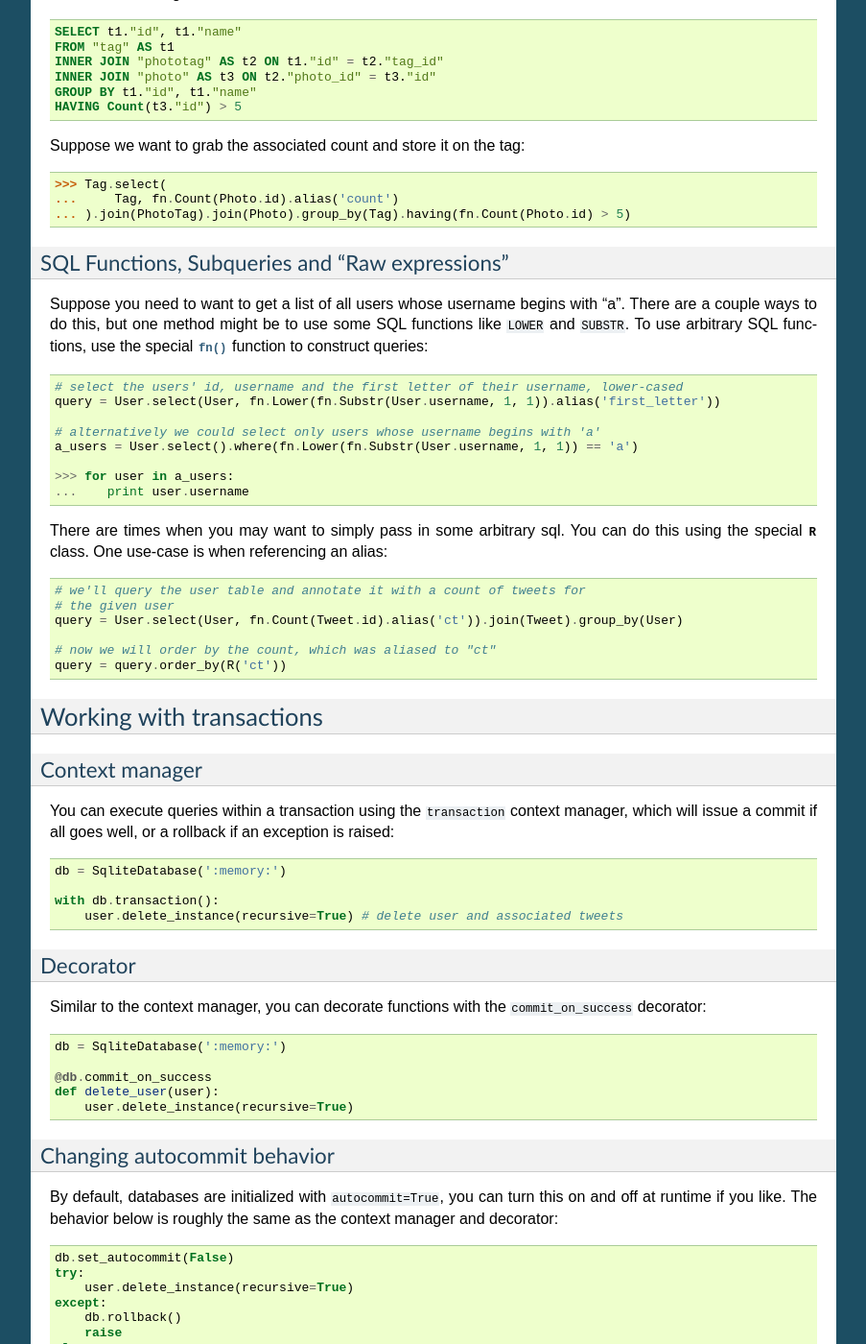
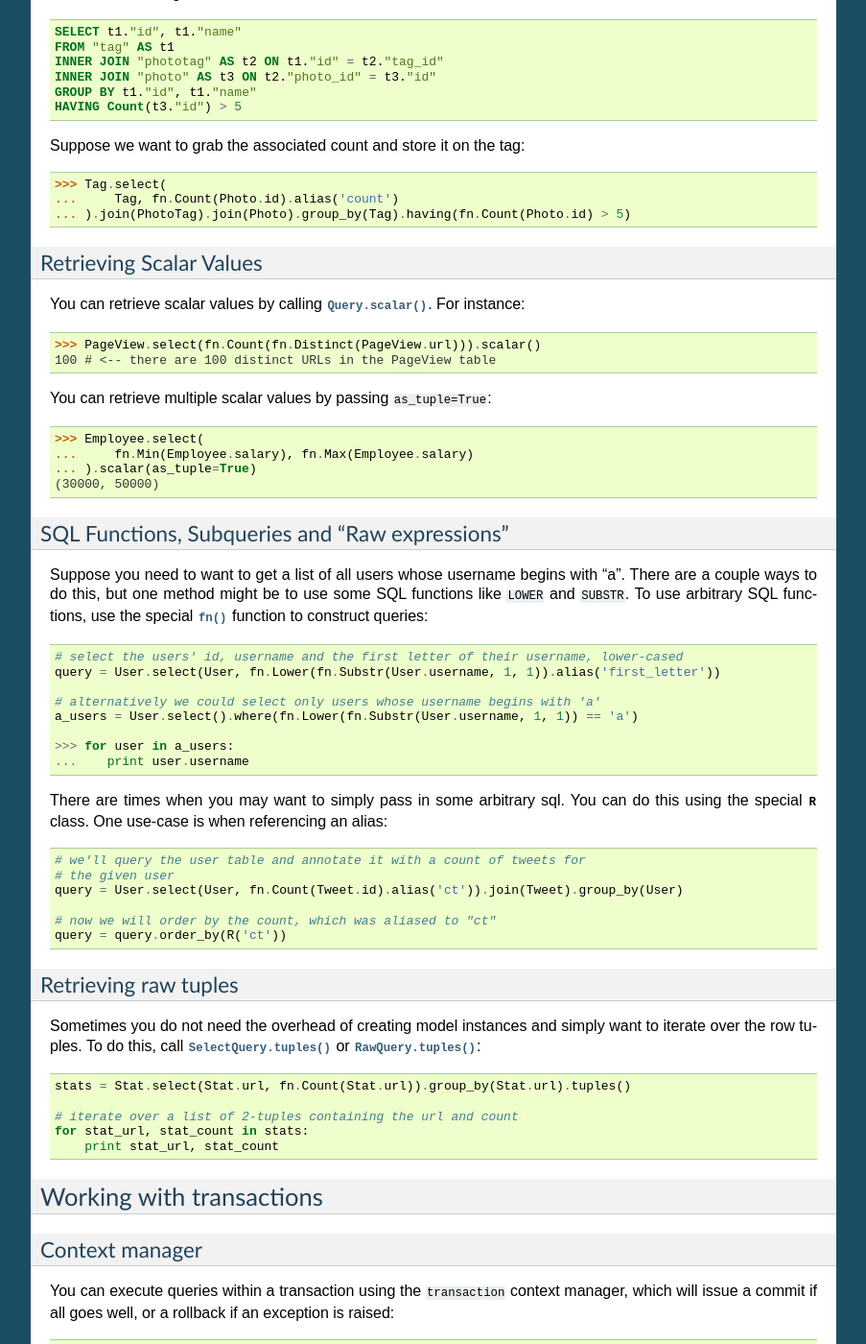
Before and after one commit to coleifer/peewee, a Sphinx documentation site: the page built from docs/peewee/cookbook.rst, in a window 1280 px wide and 1400 px high, scrolled down 8967 px. Shown: the whole window at 96% size, without its empty margins (198-1101 px from the left). Built offline with Sphinx 7.4.7, drawn with Linux system fonts in a browser that asks for light colours; some of the changed text lies outside the part shown.

Commit message:
Documenting tuples() and also adding a note about scalar()

```diff
--- a/docs/peewee/cookbook.rst
+++ b/docs/peewee/cookbook.rst
@@ -651,6 +651,26 @@ Suppose we want to grab the associated count and store it on the tag:
     ... ).join(PhotoTag).join(Photo).group_by(Tag).having(fn.Count(Photo.id) > 5)
 
 
+Retrieving Scalar Values
+^^^^^^^^^^^^^^^^^^^^^^^^
+
+You can retrieve scalar values by calling :py:meth:`Query.scalar`.  For instance:
+
+.. code-block:: python
+
+    >>> PageView.select(fn.Count(fn.Distinct(PageView.url))).scalar()
+    100 # <-- there are 100 distinct URLs in the PageView table
+
+You can retrieve multiple scalar values by passing ``as_tuple=True``:
+
+.. code-block:: python
+
+    >>> Employee.select(
+    ...     fn.Min(Employee.salary), fn.Max(Employee.salary)
+    ... ).scalar(as_tuple=True)
+    (30000, 50000)
+
+
 SQL Functions, Subqueries and "Raw expressions"
 ^^^^^^^^^^^^^^^^^^^^^^^^^^^^^^^^^^^^^^^^^^^^^^^
 
@@ -682,6 +702,22 @@ alias:
 
     # now we will order by the count, which was aliased to "ct"
     query = query.order_by(R('ct'))
+
+
+Retrieving raw tuples
+^^^^^^^^^^^^^^^^^^^^^
+
+Sometimes you do not need the overhead of creating model instances and simply want
+to iterate over the row tuples.  To do this, call :py:meth:`SelectQuery.tuples` or
+:py:meth:`RawQuery.tuples`:
+
+.. code-block:: python
+
+    stats = Stat.select(Stat.url, fn.Count(Stat.url)).group_by(Stat.url).tuples()
+
+    # iterate over a list of 2-tuples containing the url and count
+    for stat_url, stat_count in stats:
+        print stat_url, stat_count
 
 
 .. _working_with_transactions:
```
Also changed, not shown: docs/peewee/api.rst (+16 -0 lines), docs/peewee/querying.rst (+8 -0 lines).
